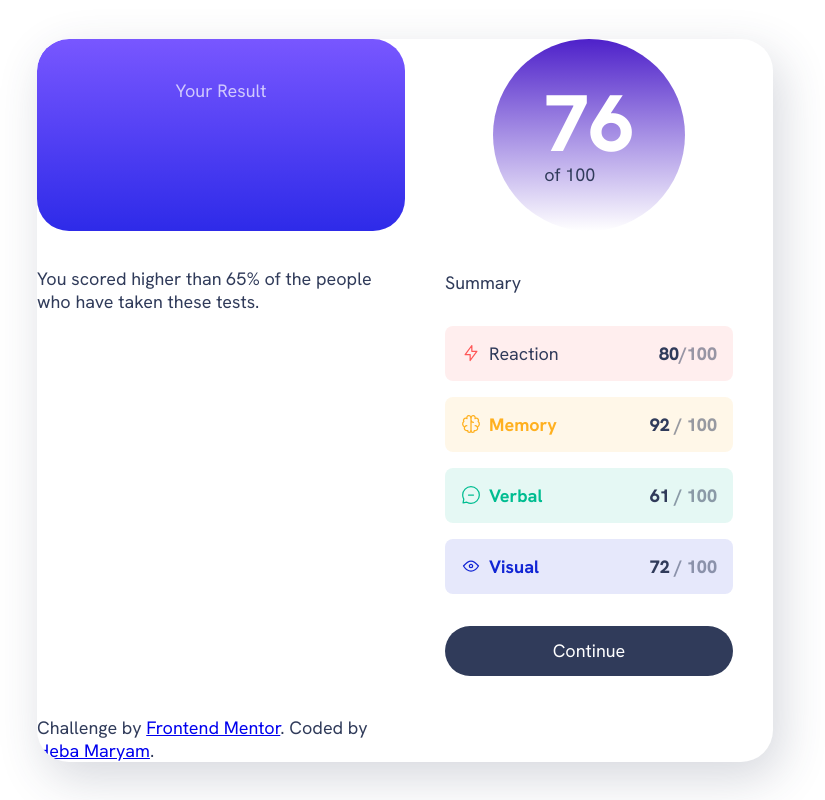
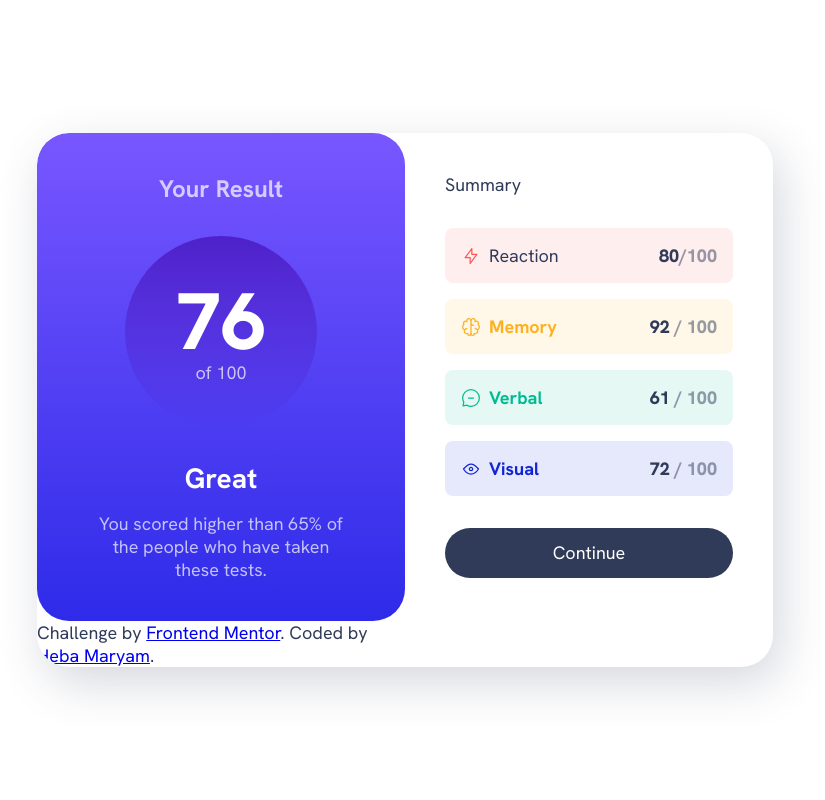
Before and after one commit to heba-maryam/fem-result-summary-component, a plain HTML site: page results-summary-component-main/index.html in a window 1280 px wide. Shown: the whole page, without its empty margins (235-1060 px from the left). Drawn offline with Linux system fonts and the light colour scheme; files whose address does not match are found by name.

Commit message:
updated code

```diff
--- a/results-summary-component-main/index.html
+++ b/results-summary-component-main/index.html
@@ -13,16 +13,22 @@
   <link rel="stylesheet" href="./assets/style.css">
 </head>
 <body>
-<div class="result-summary">
+  <main>
 
-  <div class="results grid-flow" data-spacing="large">
-    <h1 class="title">Your Result</h1>
-  </div>
-  <p class="result-score"><span>76</span>of 100</p>
-  <div>
+    <div class="result-summary">
+
+<div class="results grid-flow"
+     data-spacing="large">
+
+  <h1 class="section-title">Your Result</h1>
+  <p class="result-score"><span>76</span> of 100</p>
+
+  <div class="grid-flow">
     <p class="result-rank">Great</p>
     <p>You scored higher than 65% of the people who have taken these tests.</p>
   </div>
+
+</div>
 
   <div class="summary grid-flow" data-spacing="large">
     <h2 class="title">Summary</h2>
```
